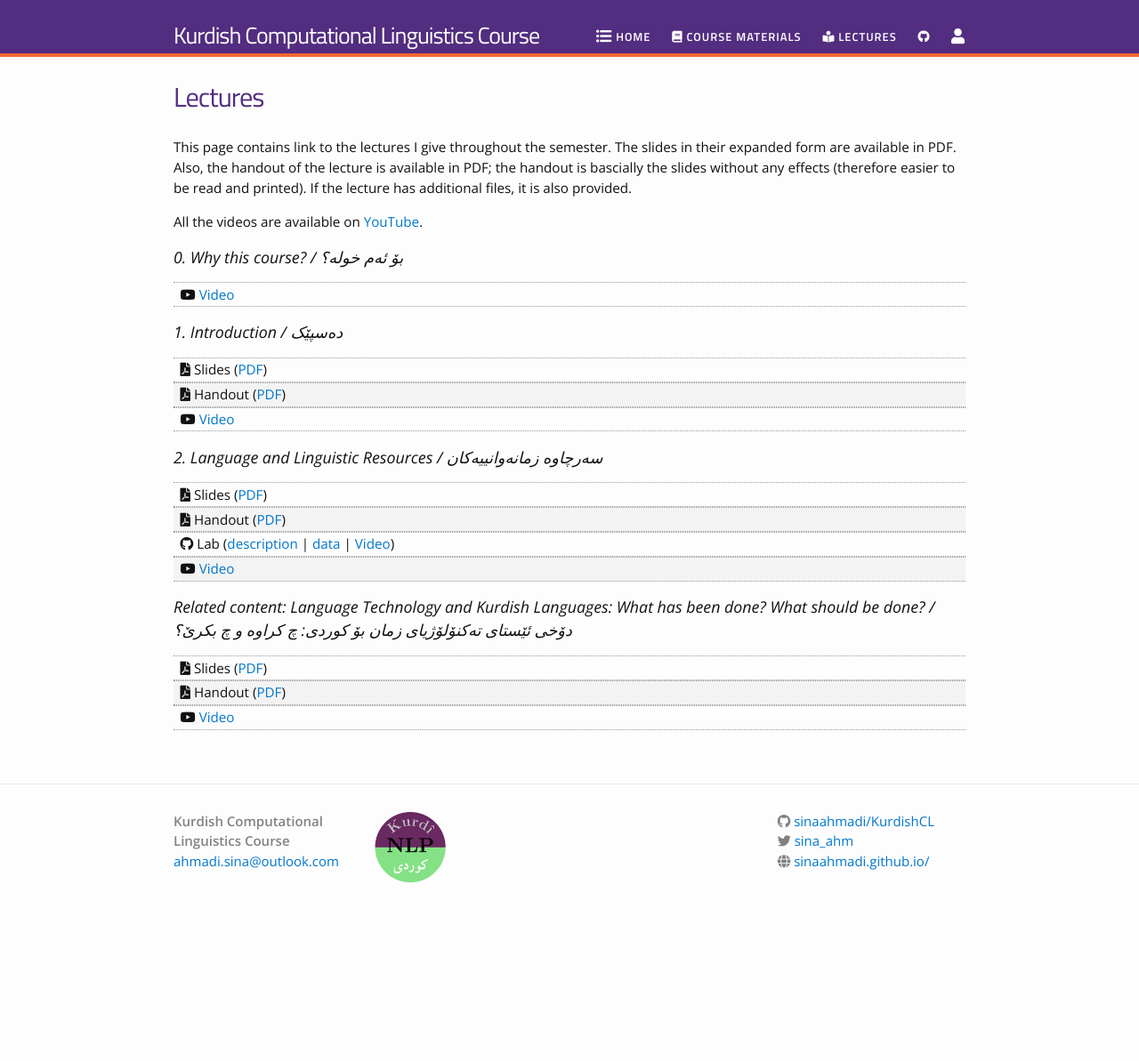
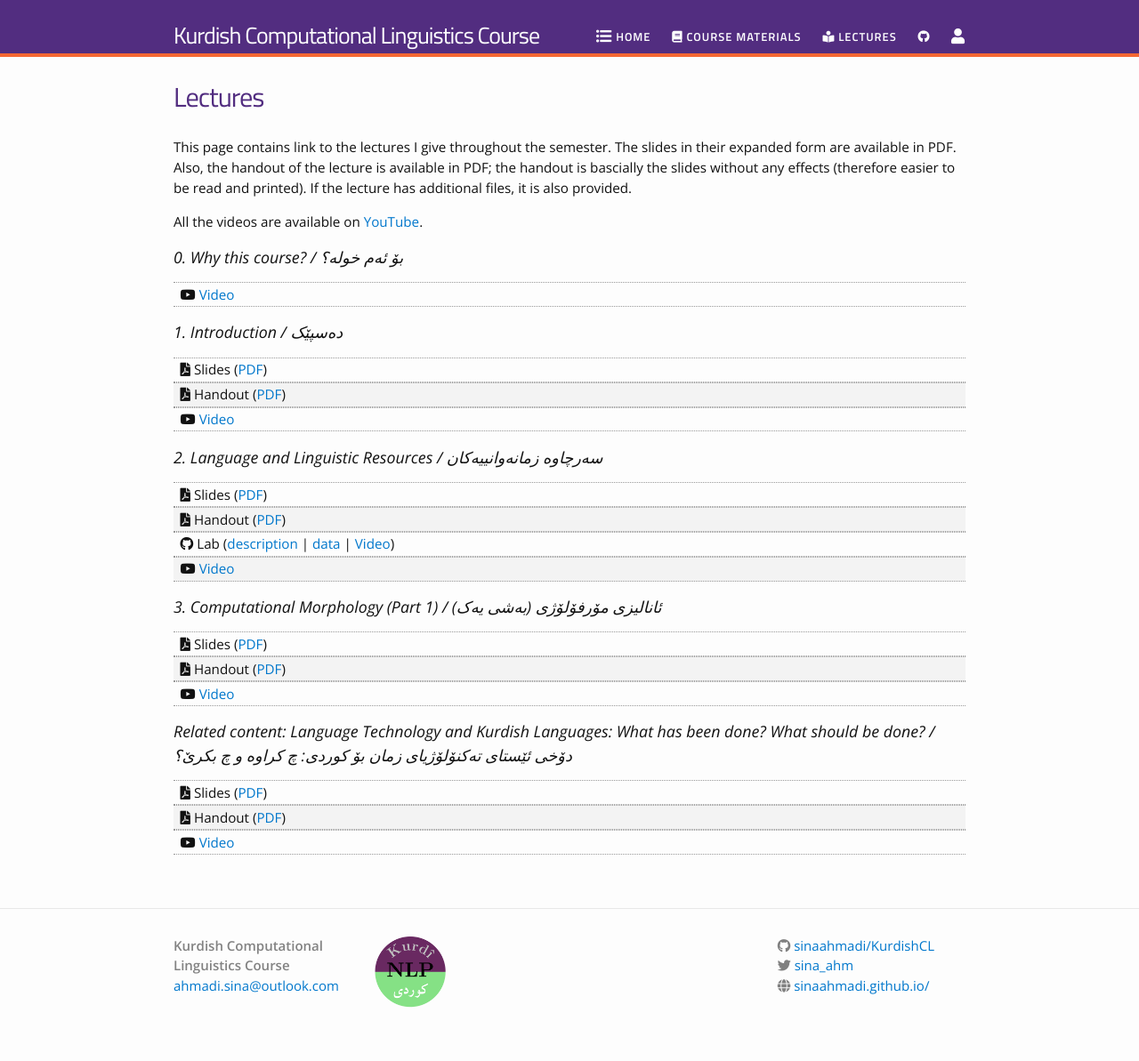
Before and after one commit to sinaahmadi/KurdishCL, a Jekyll site: the page built from docs/lectures.md, in a window 1280 px wide. Shown: the whole page at 89% size. Built offline with Jekyll 4.4.1, drawn with Linux system fonts in a browser that asks for light colours; nearby versions of some CDN libraries; before the commit the page ends 1053 px from its top, so only the background shows below that.

Commit message:
lecture 3 added

```diff
--- a/docs/lectures.md
+++ b/docs/lectures.md
@@ -46,6 +46,13 @@ All the videos are available on [YouTube](https://www.youtube.com/watch?v=cBuT4O
   <li><i class="fab fa-youtube"></i> <a href="https://youtu.be/ufQprXPO1kA" target="_blank">Video</a></li>
 </ul>
 
+### 3. Computational Morphology (Part 1) / ئانالیزی مۆرفۆلۆژی (بەشی یەک)
+<ul id="archive">
+  <li><i class="fas fa-file-pdf"></i> Slides (<a href="https://raw.githubusercontent.com/sinaahmadi/KurdishCL/master/lectures/lecture_3-1.pdf" target="_blank">PDF</a>)</li>
+  <li><i class="fas fa-file-pdf"></i> Handout (<a href="https://raw.githubusercontent.com/sinaahmadi/KurdishCL/master/lectures/lecture_3-1_handout.pdf" target="_blank">PDF</a>)</li>
+  <li><i class="fab fa-youtube"></i> <a href="" target="_blank">Video</a></li>
+</ul>
+
 
 ### Related content: Language Technology and Kurdish Languages: What has been done? What should be done? / دۆخی ئێستای تەکنۆلۆژیای زمان بۆ کوردی: چ کراوە و چ بکرێ؟
 <ul id="archive">
```
Also changed, not shown: 2 other files.
